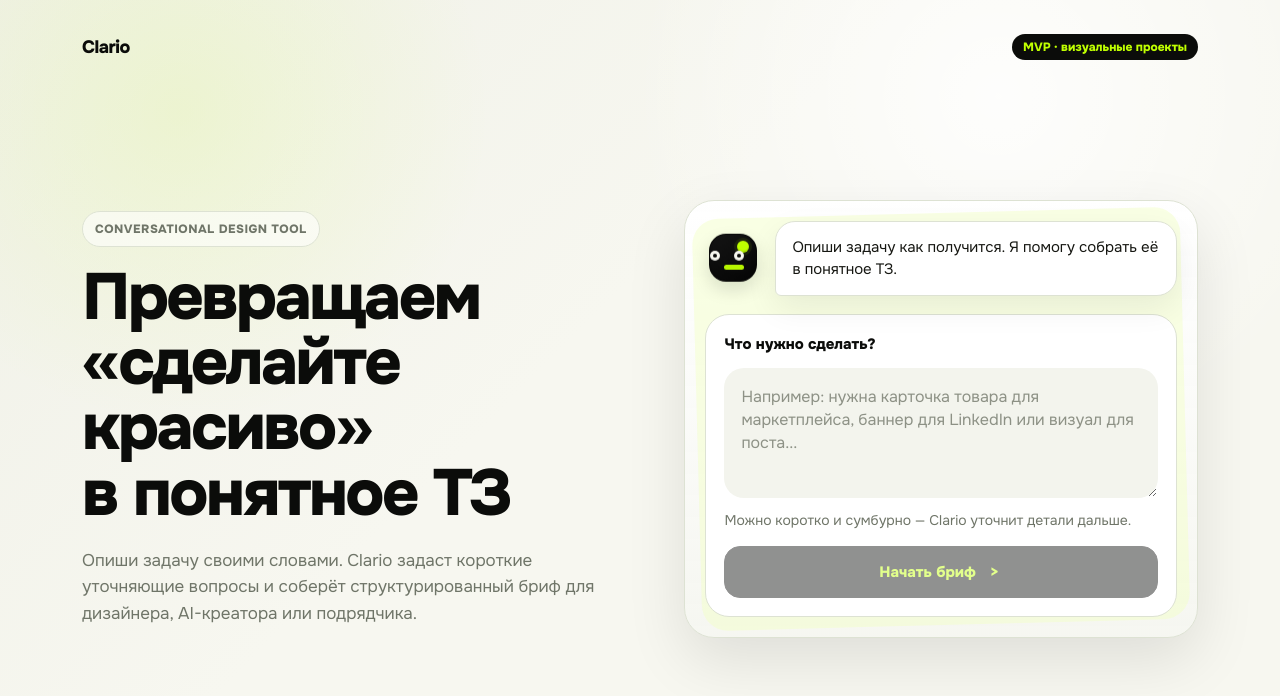
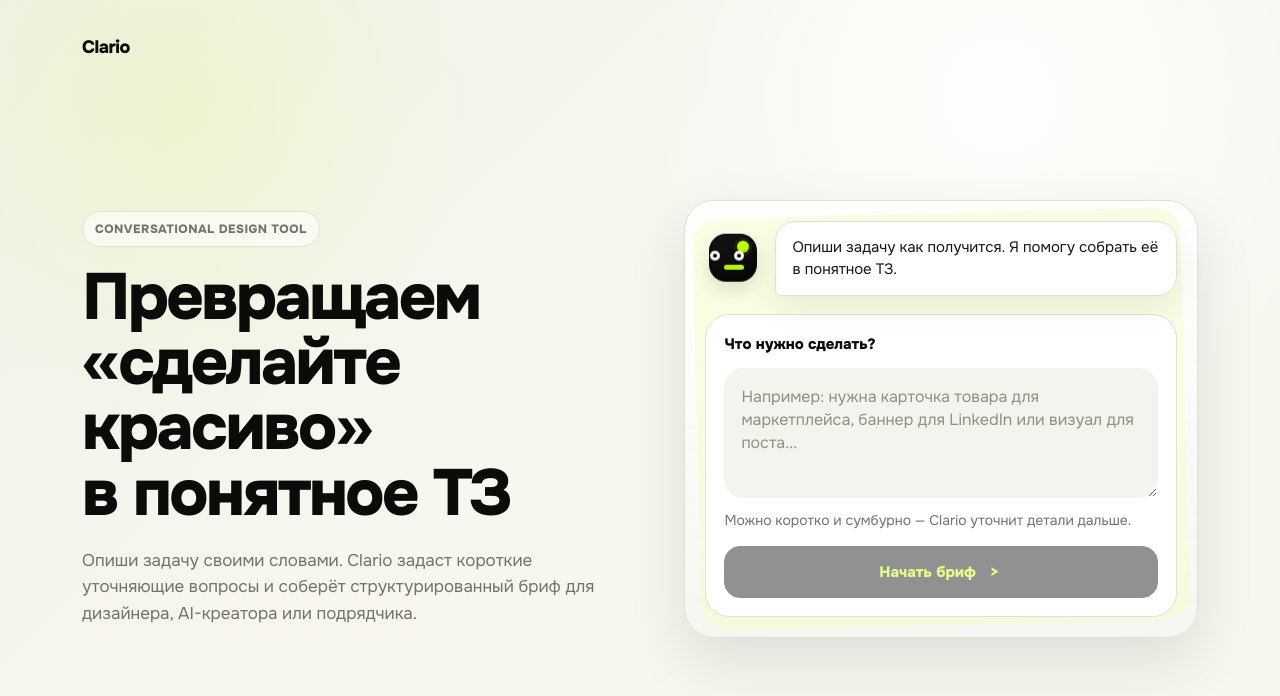
Before and after one commit to clario-brief/clario-brief.github.io, a React (Vite) app: page / in a window 1280 px wide. Shown: the top 696 px of the page. Built offline with nearby package versions, Linux system fonts and the light colour scheme.

Commit message:
Remove MVP badge from start screen

```diff
--- a/src/components/StartScreen.module.css
+++ b/src/components/StartScreen.module.css
@@ -36,19 +36,6 @@
   font-size: 18px;
   font-weight: 800;
   letter-spacing: -0.025em;
-}
-
-.badge {
-  width: fit-content;
-  display: inline-flex;
-  align-items: center;
-  padding: 7px 11px;
-  color: var(--color-lime);
-  background: var(--color-ink);
-  border-radius: 999px;
-  font-size: 12px;
-  font-weight: 800;
-  line-height: 1;
 }
 
 .main {
--- a/src/components/StartScreen.tsx
+++ b/src/components/StartScreen.tsx
@@ -99,7 +99,6 @@ export function StartScreen({ value, onChange, onStart }: StartScreenProps) {
     <main className={styles.screen}>
       <header className={styles.header}>
         <div className={styles.logo}>Clario</div>
-        <div className={styles.badge}>MVP · визуальные проекты</div>
       </header>
 
       <div className={styles.main}>
```
